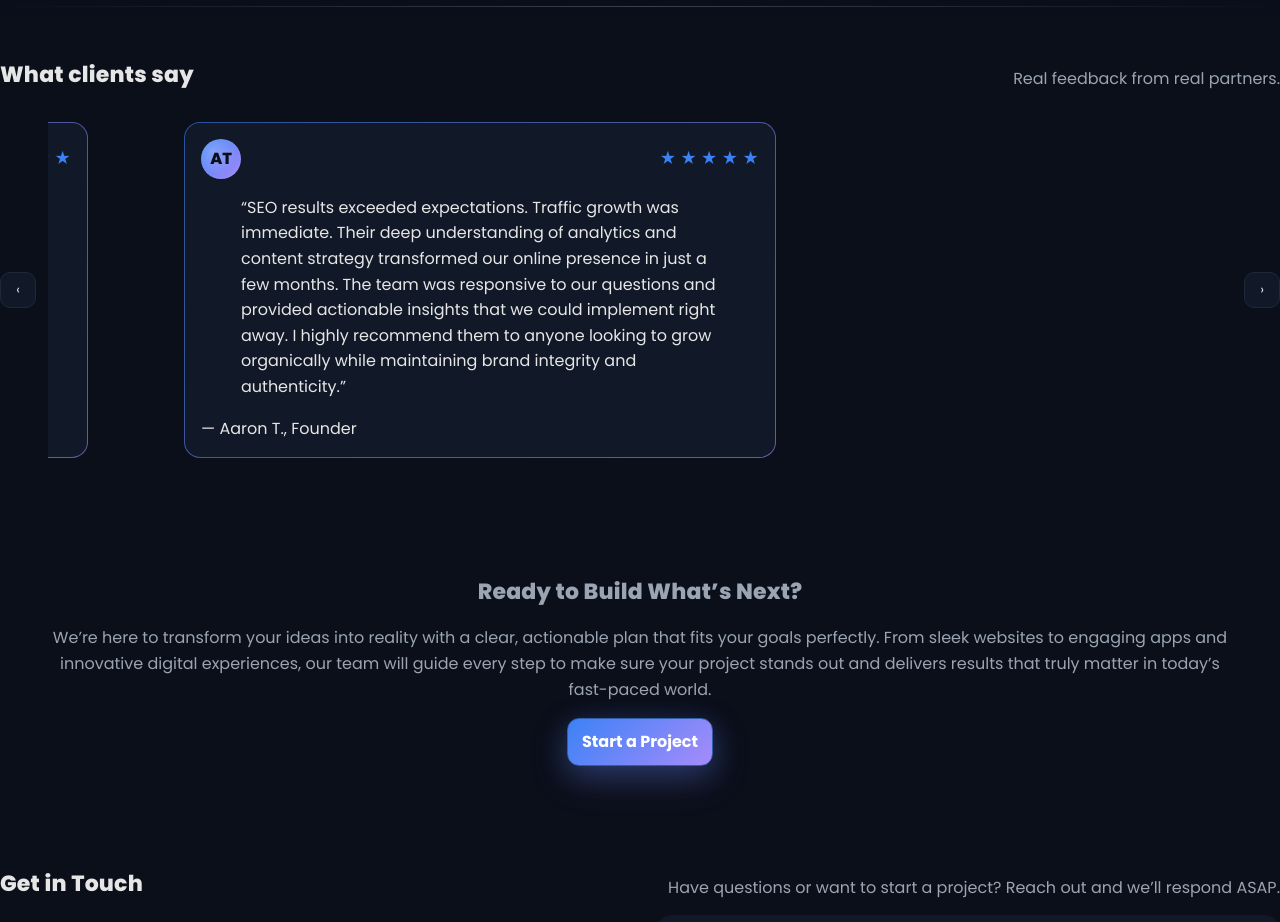
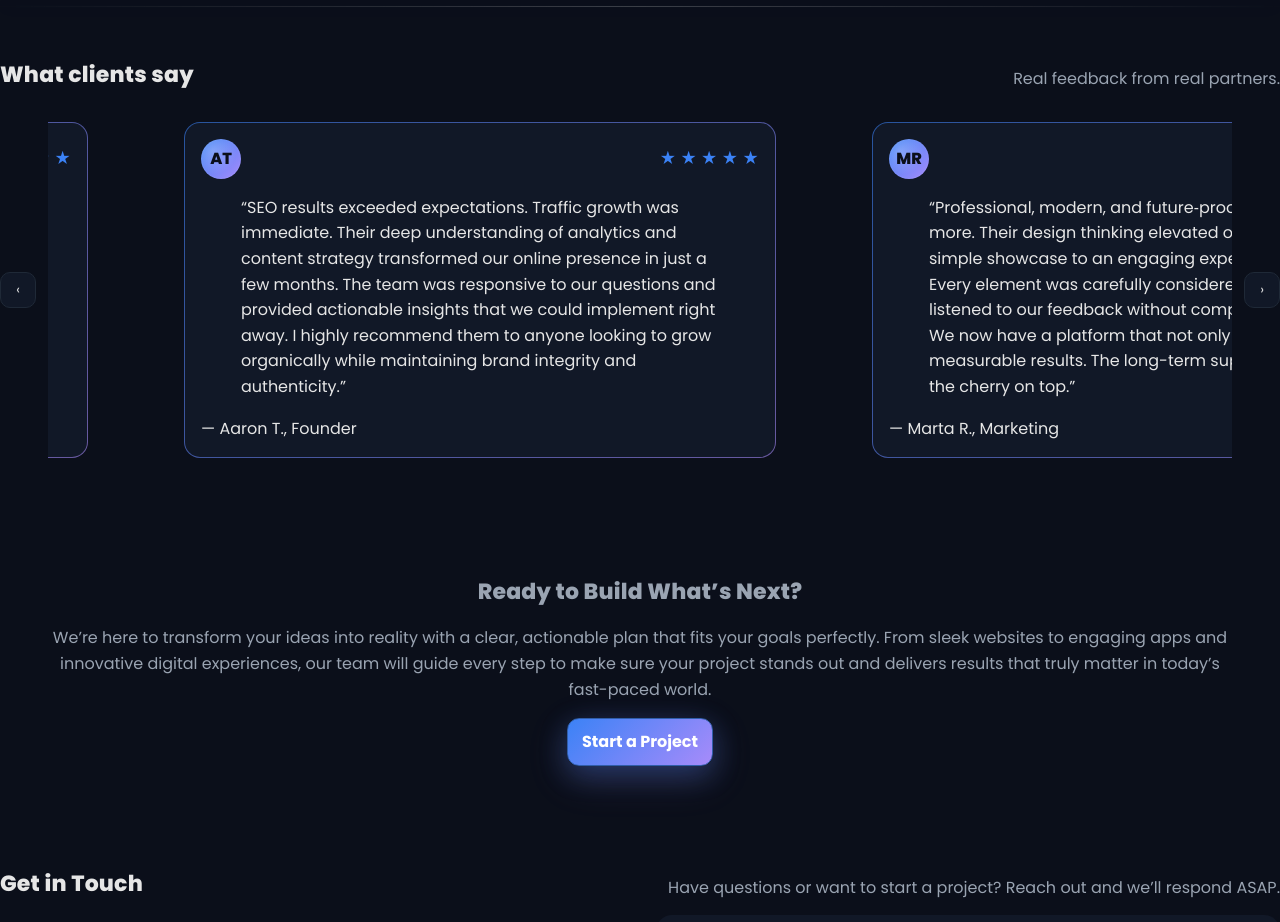
Before and after one commit to tanishapatial04/web-app, a website: page public/index.html in a window 1280 px wide. Shown: the part 1220-2142 px from the top of the page. Drawn offline with Linux system fonts and the light colour scheme.

Commit message:
testimonial-slide-changes

```diff
--- a/public/index.html
+++ b/public/index.html
@@ -373,6 +373,31 @@
                 </blockquote>
                 <figcaption class="cite">— Aaron T., Founder</figcaption>
               </figure>
+
+              <figure class="testimonial-card gradient-border">
+                <div class="testimonial-top">
+                  <span
+                    class="avatar"
+                    data-initials="MR"
+                    aria-hidden="true"
+                  ></span>
+                  <div class="rating" aria-label="5 star rating">
+                    <span class="star"></span><span class="star"></span
+                    ><span class="star"></span><span class="star"></span
+                    ><span class="star"></span>
+                  </div>
+                </div>
+                <blockquote class="quote">
+                  “Professional, modern, and future‑proof. Couldn’t ask for
+                  more. Their design thinking elevated our website from a simple
+                  showcase to an engaging experience for users. Every element
+                  was carefully considered, and they truly listened to our
+                  feedback without compromise on quality. We now have a platform
+                  that not only looks great but drives measurable results. The
+                  long-term support they provide is the cherry on top.”
+                </blockquote>
+                <figcaption class="cite">— Marta R., Marketing</figcaption>
+              </figure>
             </div>
           </div>
           <button class="slider-btn next" aria-label="Next testimonial">
```
